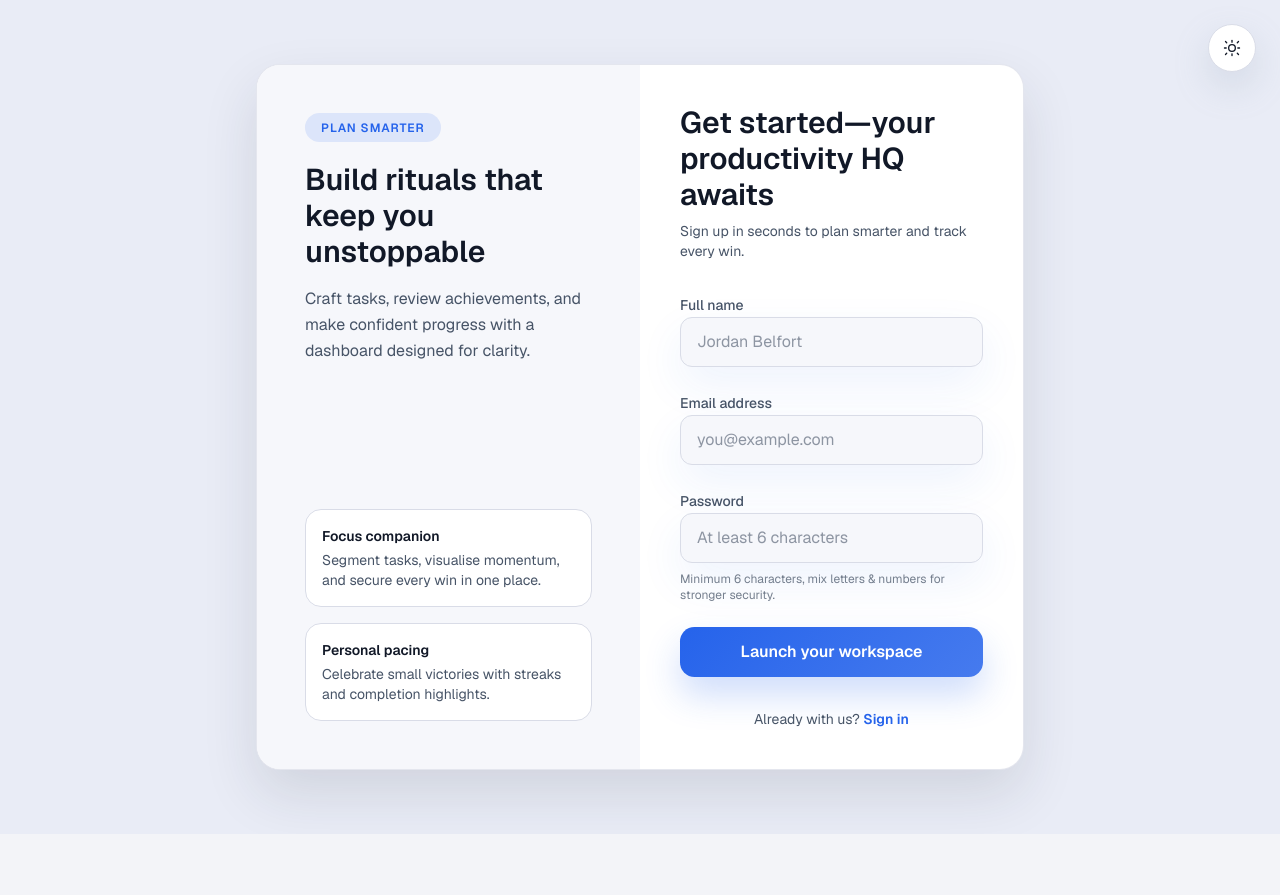
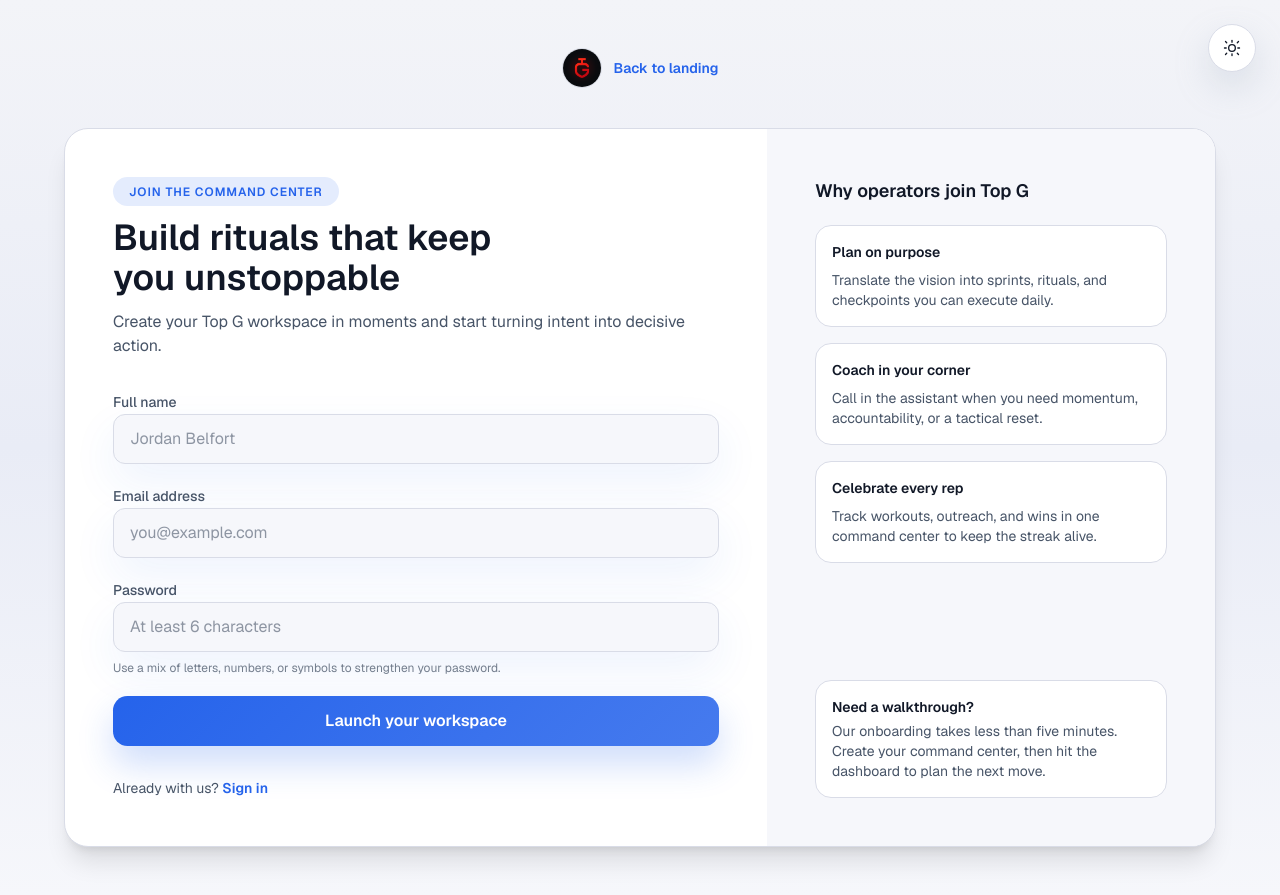
Before and after one commit to DaemonHehe/Top-G, a Next.js app: page /register in a window 1280 px wide. Before the commit the page ends 834 px from the top, so only its background shows below. Built offline with nearby package versions, Linux system fonts and the light colour scheme.

Commit message:
mobile fixed

```diff
--- a/src/app/(Home)/login/page.js
+++ b/src/app/(Home)/login/page.js
@@ -16,8 +16,8 @@ export default function Login() {
   const router = useRouter();
   const [showPassword, setShowPassword] = useState(false);
 
-  const handleSubmit = async (e) => {
-    e.preventDefault();
+  const handleSubmit = async (event) => {
+    event.preventDefault();
     setLoading(true);
     setError("");
 
@@ -42,50 +42,50 @@ export default function Login() {
       } else {
         setError(data.message || "Login failed");
       }
-    } catch (error) {
-      console.error("Login request failed", error);
+    } catch (loginError) {
+      console.error("Login request failed", loginError);
       setError("Something went wrong. Please try again.");
     } finally {
       setLoading(false);
     }
   };
 
-  const handleChange = (e) => {
+  const handleChange = (event) => {
+    const { name, value } = event.target;
     setFormData((prev) => ({
       ...prev,
-      [e.target.name]: e.target.value,
+      [name]: value,
     }));
   };
 
   return (
-    <div className="flex min-h-screen items-center justify-center bg-[var(--background-muted)] px-4 py-16 transition-colors">
-      <div
-        className="theme-card w-full max-w-lg p-10"
-        style={{ boxShadow: "var(--card-shadow)" }}
-      >
-        <div className="mb-8 text-center">
-          <span className="relative mx-auto mb-4 flex h-14 w-14 items-center justify-center overflow-hidden rounded-3xl border border-[var(--border)] bg-[var(--surface-muted)]">
-            <Image src="/Top-G-logo.png" alt="Top G" fill sizes="56px" className="object-contain" />
+    <div className="relative min-h-screen bg-gradient-to-b from-[var(--background)] via-[var(--background-muted)] to-[var(--surface-subtle)] px-4 py-12 sm:px-6">
+      <div className="mx-auto flex w-full max-w-4xl flex-col gap-10">
+        <Link href="/" className="inline-flex items-center gap-3 self-center text-sm font-semibold text-[var(--text-secondary)] transition hover:text-[var(--accent)]">
+          <span className="relative h-10 w-10 overflow-hidden rounded-3xl border border-[var(--border)] bg-[var(--surface)]">
+            <Image src="/Top-G-logo.png" alt="Top G" fill sizes="40px" className="object-contain" />
           </span>
+          Back to landing
+        </Link>
+
+        <div className="w-full overflow-hidden rounded-3xl border border-[var(--border)] bg-[var(--surface)] shadow-xl">
+          <div className="flex flex-col gap-8 p-6 sm:p-10 lg:flex-row lg:p-12">
+            <div className="flex-1">
+              <div className="mb-8 text-center lg:text-left">
                 <span className="theme-badge inline-block">Welcome back</span>
-          <h1 className="mt-4 text-3xl font-semibold text-[var(--text-primary)]">
-            Sign in to Top G
+                <h1 className="mt-4 text-balance text-3xl font-semibold text-[var(--text-primary)] sm:text-4xl">
+                  Sign in to your Top G command center
                 </h1>
-          <p className="mt-3 text-sm text-[var(--text-secondary)]">
-            Organise your day, monitor progress, and celebrate wins.
+                <p className="mt-3 text-sm text-[var(--text-secondary)] sm:text-base">
+                  Organise the day, monitor progress, and celebrate wins from a single dashboard.
                 </p>
               </div>
 
-        {error && (
-          <div className="theme-badge-danger mb-6 text-center">{error}</div>
-        )}
+              {error && <div className="theme-badge-danger mb-6 text-center lg:text-left">{error}</div>}
 
-        <form onSubmit={handleSubmit} className="space-y-6">
+              <form onSubmit={handleSubmit} className="space-y-5">
                 <div className="space-y-2">
-            <label
-              htmlFor="email"
-              className="text-sm font-medium text-[var(--text-secondary)]"
-            >
+                  <label htmlFor="email" className="text-sm font-medium text-[var(--text-secondary)]">
                     Email address
                   </label>
                   <input
@@ -97,21 +97,17 @@ export default function Login() {
                     onChange={handleChange}
                     required
                     placeholder="you@example.com"
+                    autoComplete="email"
                   />
                 </div>
 
+                <div className="space-y-2">
                   <div className="flex items-center justify-between text-sm">
-            <label
-              htmlFor="password"
-              className="font-medium text-[var(--text-secondary)]"
-            >
+                    <label htmlFor="password" className="font-medium text-[var(--text-secondary)]">
                       Password
                     </label>
-            <span className="text-xs uppercase tracking-wide text-[var(--text-secondary)]">
-              Keep it secret
-            </span>
+                    <span className="text-xs uppercase tracking-[0.25em] text-[var(--text-muted)]">Keep it secret</span>
                   </div>
-
                   <div className="relative">
                     <input
                       className="w-full bg-[var(--surface-subtle)] pr-10"
@@ -123,30 +119,37 @@ export default function Login() {
                       required
                       minLength={6}
                       placeholder="Enter your password"
+                      autoComplete="current-password"
                     />
                     <button
                       type="button"
-              onClick={() => setShowPassword(!showPassword)}
-              className="absolute inset-y-0 right-2 flex items-center text-[var(--text-secondary)] hover:text-[var(--accent)]"
+                      onClick={() => setShowPassword((prev) => !prev)}
+                      className="absolute inset-y-0 right-3 flex items-center text-[var(--text-secondary)] transition hover:text-[var(--accent)]"
                       aria-label={showPassword ? "Hide password" : "Show password"}
                     >
                       {showPassword ? <EyeOff className="h-4 w-4" /> : <Eye className="h-4 w-4" />}
                     </button>
                   </div>
+                </div>
 
                 <button type="submit" className="btn-primary w-full" disabled={loading}>
-            {loading ? "Signing in..." : "Enter profile"}
+                  {loading ? "Signing you in..." : "Enter profile"}
                 </button>
               </form>
+            </div>
 
-        <div className="mt-8 rounded-2xl border border-[var(--border)] bg-[var(--surface-subtle)] p-5 text-center">
-          <p className="text-sm text-[var(--text-secondary)]">
-            New here?{" "}
-            <Link href="/register" className="font-semibold text-[var(--accent)]">
+            <aside className="lg:w-72">
+              <div className="h-full rounded-2xl border border-[var(--border)] bg-[var(--surface-subtle)] p-6 text-center lg:text-left">
+                <p className="text-sm font-semibold text-[var(--text-primary)]">New operator?</p>
+                <p className="mt-2 text-sm text-[var(--text-secondary)]">
+                  Create a Top G account to map your outreach, workouts, and focus drills in one place.
+                </p>
+                <Link href="/register" className="btn-secondary mt-6 inline-flex w-full justify-center">
                   Create an account
-            </Link>{" "}
-            to start conquering your tasks.
-          </p>
+                </Link>
+              </div>
+            </aside>
+          </div>
         </div>
       </div>
     </div>
--- a/src/app/(Home)/page.js
+++ b/src/app/(Home)/page.js
@@ -183,8 +183,8 @@ export default function Home() {
           </p>
         </header>
 
-        <main className="mt-14 flex-1 space-y-16">
-          <section className="relative isolate overflow-hidden rounded-3xl border border-[var(--border)] bg-gradient-to-br from-[var(--surface)] via-[var(--surface)] to-[var(--surface-muted)] px-6 py-10 text-center shadow-sm sm:px-10 lg:py-14">
+        <main className="mt-10 flex-1 space-y-12 sm:mt-14 sm:space-y-16">
+          <section className="relative isolate overflow-hidden rounded-3xl border border-[var(--border)] bg-gradient-to-br from-[var(--surface)] via-[var(--surface)] to-[var(--surface-muted)] px-5 py-8 text-center shadow-sm sm:px-10 sm:py-10 lg:py-14">
             <div className="mx-auto flex max-w-3xl flex-col items-center gap-6">
               <p className="text-xs uppercase tracking-[0.35em] text-[var(--text-muted)] sm:text-sm">Daily hit</p>
               <div className="text-balance text-2xl font-semibold leading-relaxed sm:text-3xl">
--- a/src/app/(Home)/profile/page.js
+++ b/src/app/(Home)/profile/page.js
@@ -789,8 +789,8 @@ export default function Profile() {
       <NavigationBar />
       <main className="max-w-6xl mx-auto px-3 sm:px-6 lg:px-8 py-8 sm:py-10 space-y-8 sm:space-y-10">
         <header className="bg-[var(--surface)] border border-[var(--border)] rounded-3xl p-6 sm:p-8" style={{ boxShadow: "var(--card-shadow)" }}>
-          <div className="flex flex-col gap-6 md:flex-row md:items-center md:justify-between">
-            <div className="flex items-start gap-4">
+          <div className="flex flex-col items-center gap-6 text-center md:flex-row md:items-center md:justify-between md:text-left">
+            <div className="flex items-start gap-4 text-left">
               <div className="relative h-20 w-20 flex items-center justify-center rounded-2xl border border-[var(--border)] bg-[var(--surface-muted)] text-2xl font-semibold text-[var(--text-primary)]">
                 {avatarPreview ? (
                   <Image src={avatarPreview} alt="Profile avatar" fill sizes="80px" className="rounded-2xl object-cover" unoptimized />
@@ -811,7 +811,7 @@ export default function Profile() {
                 )}
               </div>
             </div>
-            <div className="flex flex-col gap-2 items-start md:items-end text-sm text-[var(--text-secondary)]">
+            <div className="flex flex-col items-center gap-2 text-sm text-[var(--text-secondary)] md:items-end md:text-left">
               <span className="inline-flex items-center gap-2 rounded-full border border-[var(--border)] bg-[var(--surface-muted)] px-4 py-2 font-semibold text-[var(--text-primary)]">
                 Completion rate
                 <span className="text-lg text-[var(--accent)] font-bold">{analytics.successRate}%</span>
--- a/src/app/(Home)/register/page.js
+++ b/src/app/(Home)/register/page.js
@@ -3,6 +3,22 @@
 import { useState } from "react";
 import { useRouter } from "next/navigation";
 import Link from "next/link";
+import Image from "next/image";
+
+const HIGHLIGHTS = [
+  {
+    title: "Plan on purpose",
+    description: "Translate the vision into sprints, rituals, and checkpoints you can execute daily.",
+  },
+  {
+    title: "Coach in your corner",
+    description: "Call in the assistant when you need momentum, accountability, or a tactical reset.",
+  },
+  {
+    title: "Celebrate every rep",
+    description: "Track workouts, outreach, and wins in one command center to keep the streak alive.",
+  },
+];
 
 export default function Register() {
   const [formData, setFormData] = useState({
@@ -14,8 +30,8 @@ export default function Register() {
   const [error, setError] = useState("");
   const router = useRouter();
 
-  const handleSubmit = async (e) => {
-    e.preventDefault();
+  const handleSubmit = async (event) => {
+    event.preventDefault();
     setLoading(true);
     setError("");
 
@@ -41,73 +57,50 @@ export default function Register() {
       } else {
         setError(data.message || "Registration failed");
       }
-    } catch (error) {
-      console.error("Registration request failed", error);
+    } catch (registerError) {
+      console.error("Registration request failed", registerError);
       setError("Something went wrong. Please try again.");
     } finally {
       setLoading(false);
     }
   };
 
-  const handleChange = (e) => {
+  const handleChange = (event) => {
+    const { name, value } = event.target;
     setFormData((prev) => ({
       ...prev,
-      [e.target.name]: e.target.value,
+      [name]: value,
     }));
   };
 
   return (
-    <div className="flex min-h-screen items-center justify-center bg-[var(--background-muted)] px-4 py-16 transition-colors">
-      <div
-        className="theme-card w-full max-w-3xl overflow-hidden p-0 md:grid md:grid-cols-2"
-        style={{ boxShadow: "var(--card-shadow)" }}
-      >
-        <div className="hidden h-full flex-col justify-between bg-[var(--surface-subtle)] p-12 text-[var(--text-secondary)] md:flex">
-          <div>
-            <span className="theme-badge inline-block">Plan smarter</span>
-            <h2 className="mt-5 text-3xl font-semibold text-[var(--text-primary)]">
+    <div className="relative min-h-screen bg-gradient-to-b from-[var(--background)] via-[var(--background-muted)] to-[var(--surface-subtle)] px-4 py-12 sm:px-6">
+      <div className="mx-auto flex w-full max-w-6xl flex-col gap-10">
+        <Link href="/" className="inline-flex items-center gap-3 self-center text-sm font-semibold text-[var(--text-secondary)] transition hover:text-[var(--accent)]">
+          <span className="relative h-10 w-10 overflow-hidden rounded-3xl border border-[var(--border)] bg-[var(--surface)]">
+            <Image src="/Top-G-logo.png" alt="Top G" fill sizes="40px" className="object-contain" />
+          </span>
+          Back to landing
+        </Link>
+
+        <div className="w-full overflow-hidden rounded-3xl border border-[var(--border)] bg-[var(--surface)] shadow-xl">
+          <div className="flex flex-col lg:flex-row">
+            <div className="order-2 flex-1 p-6 sm:p-10 lg:order-1 lg:p-12">
+              <div className="mb-8 space-y-3 text-center lg:text-left">
+                <span className="theme-badge inline-block">Join the command center</span>
+                <h1 className="text-balance text-3xl font-semibold text-[var(--text-primary)] sm:text-4xl">
                   Build rituals that keep you unstoppable
-            </h2>
-            <p className="mt-4 leading-relaxed">
-              Craft tasks, review achievements, and make confident progress with a dashboard designed for clarity.
-            </p>
-          </div>
-          <div className="mt-12 space-y-4 text-sm">
-            <div className="rounded-2xl border border-[var(--border)] bg-[var(--surface)] p-4">
-              <p className="font-semibold text-[var(--text-primary)]">Focus companion</p>
-              <p className="mt-1 text-[var(--text-secondary)]">
-                Segment tasks, visualise momentum, and secure every win in one place.
-              </p>
-            </div>
-            <div className="rounded-2xl border border-[var(--border)] bg-[var(--surface)] p-4">
-              <p className="font-semibold text-[var(--text-primary)]">Personal pacing</p>
-              <p className="mt-1 text-[var(--text-secondary)]">
-                Celebrate small victories with streaks and completion highlights.
-              </p>
-            </div>
-          </div>
-        </div>
-
-        <div className="flex flex-col justify-center p-10">
-          <div className="mb-8">
-            <h1 className="text-3xl font-semibold text-[var(--text-primary)]">
-              Get started—your productivity HQ awaits
                 </h1>
-            <p className="mt-2 text-sm text-[var(--text-secondary)]">
-              Sign up in seconds to plan smarter and track every win.
+                <p className="text-sm text-[var(--text-secondary)] sm:text-base">
+                  Create your Top G workspace in moments and start turning intent into decisive action.
                 </p>
               </div>
 
-          {error && (
-            <div className="theme-badge-danger mb-6 text-center">{error}</div>
-          )}
+              {error && <div className="theme-badge-danger mb-6 text-center lg:text-left">{error}</div>}
 
-          <form onSubmit={handleSubmit} className="space-y-6">
+              <form onSubmit={handleSubmit} className="space-y-5">
                 <div className="space-y-2">
-              <label
-                htmlFor="name"
-                className="text-sm font-medium text-[var(--text-secondary)]"
-              >
+                  <label htmlFor="name" className="text-sm font-medium text-[var(--text-secondary)]">
                     Full name
                   </label>
                   <input
@@ -119,14 +112,12 @@ export default function Register() {
                     onChange={handleChange}
                     required
                     placeholder="Jordan Belfort"
+                    autoComplete="name"
                   />
                 </div>
 
                 <div className="space-y-2">
-              <label
-                htmlFor="email"
-                className="text-sm font-medium text-[var(--text-secondary)]"
-              >
+                  <label htmlFor="email" className="text-sm font-medium text-[var(--text-secondary)]">
                     Email address
                   </label>
                   <input
@@ -138,14 +129,12 @@ export default function Register() {
                     onChange={handleChange}
                     required
                     placeholder="you@example.com"
+                    autoComplete="email"
                   />
                 </div>
 
                 <div className="space-y-2">
-              <label
-                htmlFor="password"
-                className="text-sm font-medium text-[var(--text-secondary)]"
-              >
+                  <label htmlFor="password" className="text-sm font-medium text-[var(--text-secondary)]">
                     Password
                   </label>
                   <input
@@ -158,22 +147,47 @@ export default function Register() {
                     required
                     minLength={6}
                     placeholder="At least 6 characters"
+                    autoComplete="new-password"
                   />
-              <p className="text-xs text-[var(--text-muted)]">Minimum 6 characters, mix letters & numbers for stronger security.</p>
+                  <p className="text-xs text-[var(--text-muted)]">
+                    Use a mix of letters, numbers, or symbols to strengthen your password.
+                  </p>
                 </div>
 
                 <button type="submit" className="btn-primary w-full" disabled={loading}>
-              {loading ? "Creating account..." : "Launch your workspace"}
+                  {loading ? "Creating your HQ..." : "Launch your workspace"}
                 </button>
               </form>
 
-          <p className="mt-8 text-center text-sm text-[var(--text-secondary)]">
+              <p className="mt-8 text-center text-sm text-[var(--text-secondary)] lg:text-left">
                 Already with us?{' '}
                 <Link href="/login" className="font-semibold text-[var(--accent)]">
                   Sign in
                 </Link>
               </p>
             </div>
+
+            <aside className="order-1 flex flex-1 flex-col justify-between gap-8 bg-[var(--surface-subtle)] p-6 sm:p-10 lg:order-2 lg:max-w-md lg:p-12">
+              <div className="space-y-5">
+                <h2 className="text-lg font-semibold text-[var(--text-primary)]">Why operators join Top G</h2>
+                <ul className="grid gap-4">
+                  {HIGHLIGHTS.map((highlight) => (
+                    <li key={highlight.title} className="rounded-2xl border border-[var(--border)] bg-[var(--surface)] p-4">
+                      <p className="text-sm font-semibold text-[var(--text-primary)]">{highlight.title}</p>
+                      <p className="mt-2 text-sm text-[var(--text-secondary)]">{highlight.description}</p>
+                    </li>
+                  ))}
+                </ul>
+              </div>
+              <div className="rounded-2xl border border-[var(--border)] bg-[var(--surface)] p-4 text-sm text-[var(--text-secondary)]">
+                <p className="font-semibold text-[var(--text-primary)]">Need a walkthrough?</p>
+                <p className="mt-1">
+                  Our onboarding takes less than five minutes. Create your command center, then hit the dashboard to plan the next move.
+                </p>
+              </div>
+            </aside>
+          </div>
+        </div>
       </div>
     </div>
   );
--- a/src/app/page.js
+++ b/src/app/page.js
@@ -28,11 +28,11 @@ export default function LandingPage() {
       <div className="absolute inset-x-4 bottom-0 -z-10 mx-auto h-72 max-w-5xl rounded-3xl bg-[var(--surface)]/80 blur-3xl" aria-hidden="true" />
 
       <div className="mx-auto flex min-h-screen max-w-6xl flex-col px-6 pb-16 pt-12 sm:px-8 lg:px-10">
-        <header className="flex flex-col items-center gap-6 text-center sm:gap-8">
+        <header className="flex flex-col items-center gap-6 text-center sm:gap-8 lg:flex-row lg:items-start lg:justify-between lg:text-left">
           <span className="inline-flex items-center gap-2 rounded-full border border-[var(--border)] bg-[var(--surface)] px-4 py-1 text-xs font-semibold uppercase tracking-[0.35em] text-[var(--text-secondary)]">
             Elite execution suite
           </span>
-          <div className="flex flex-col items-center gap-4 sm:gap-5">
+          <div className="flex flex-col items-center gap-4 sm:gap-5 lg:items-start lg:text-left">
             <Image src="/Top-G-logo.png" alt="Top G" width={68} height={68} className="h-16 w-16 rounded-3xl border border-[var(--border)] bg-[var(--surface)] p-2 shadow-sm" priority />
             <h1 className="text-balance text-4xl font-semibold leading-tight text-[var(--text-primary)] sm:text-5xl lg:text-6xl">
               Operate like the <span className="text-[var(--accent)]">Top G</span> you are
@@ -77,7 +77,7 @@ export default function LandingPage() {
           ))}
         </main>
 
-        <section className="mt-20 flex flex-col items-center gap-6 rounded-3xl border border-[var(--border)] bg-[var(--surface)] px-6 py-10 text-center sm:px-10">
+        <section className="mt-20 flex flex-col items-center gap-6 rounded-3xl border border-[var(--border)] bg-[var(--surface)] px-6 py-10 text-center sm:px-10 sm:text-left">
           <h2 className="text-2xl font-semibold text-[var(--text-primary)] sm:text-3xl">
             Built for disciplined operators
           </h2>
```
Also changed, not shown: src/app/(Home)/focus/page.js (+6 -6 lines), src/app/(Home)/reach-out/page.js (+4 -4 lines), src/app/(Home)/strength/page.js (+5 -5 lines). Lines whose indentation alone changed are shown as unchanged.
